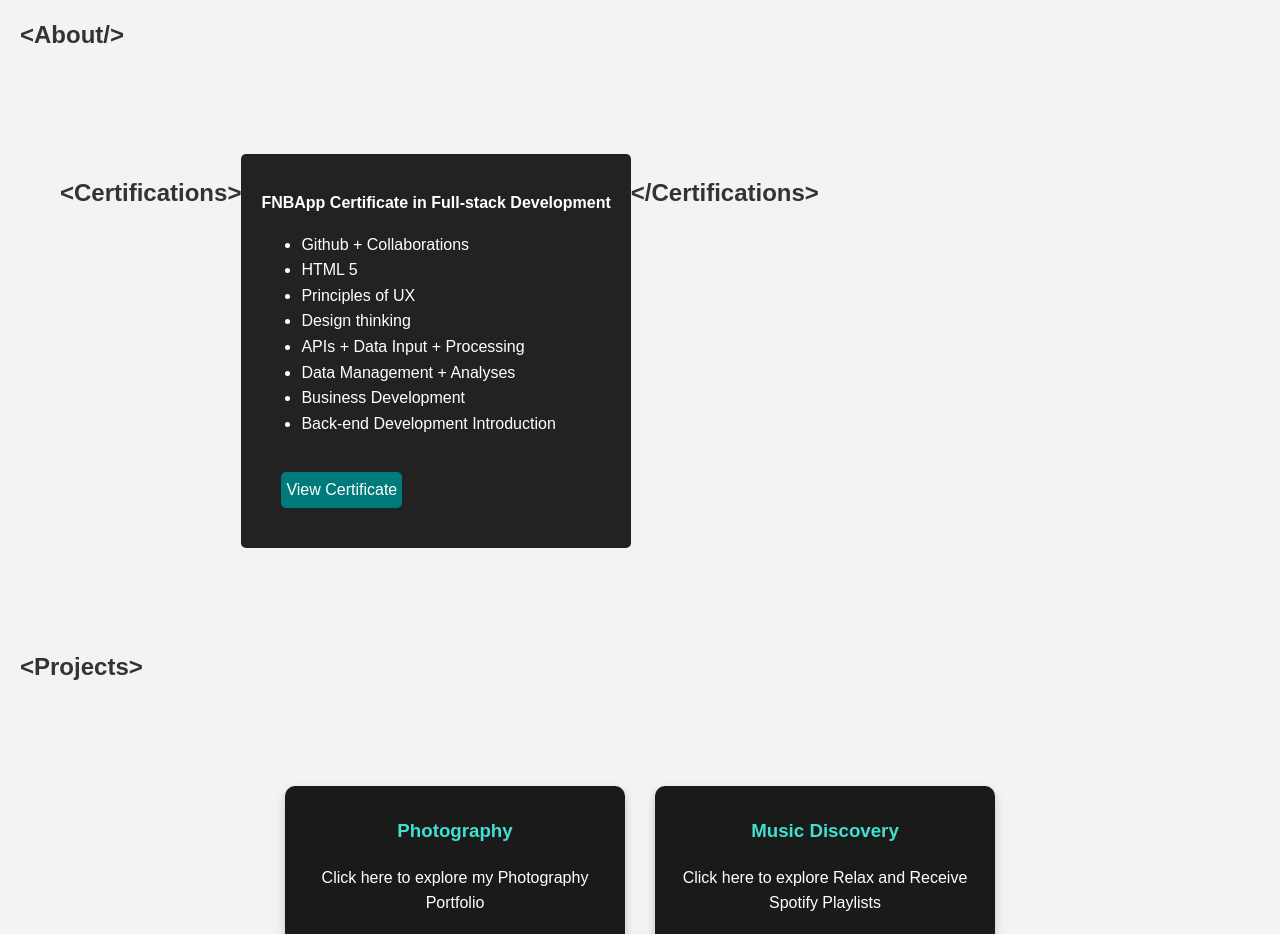
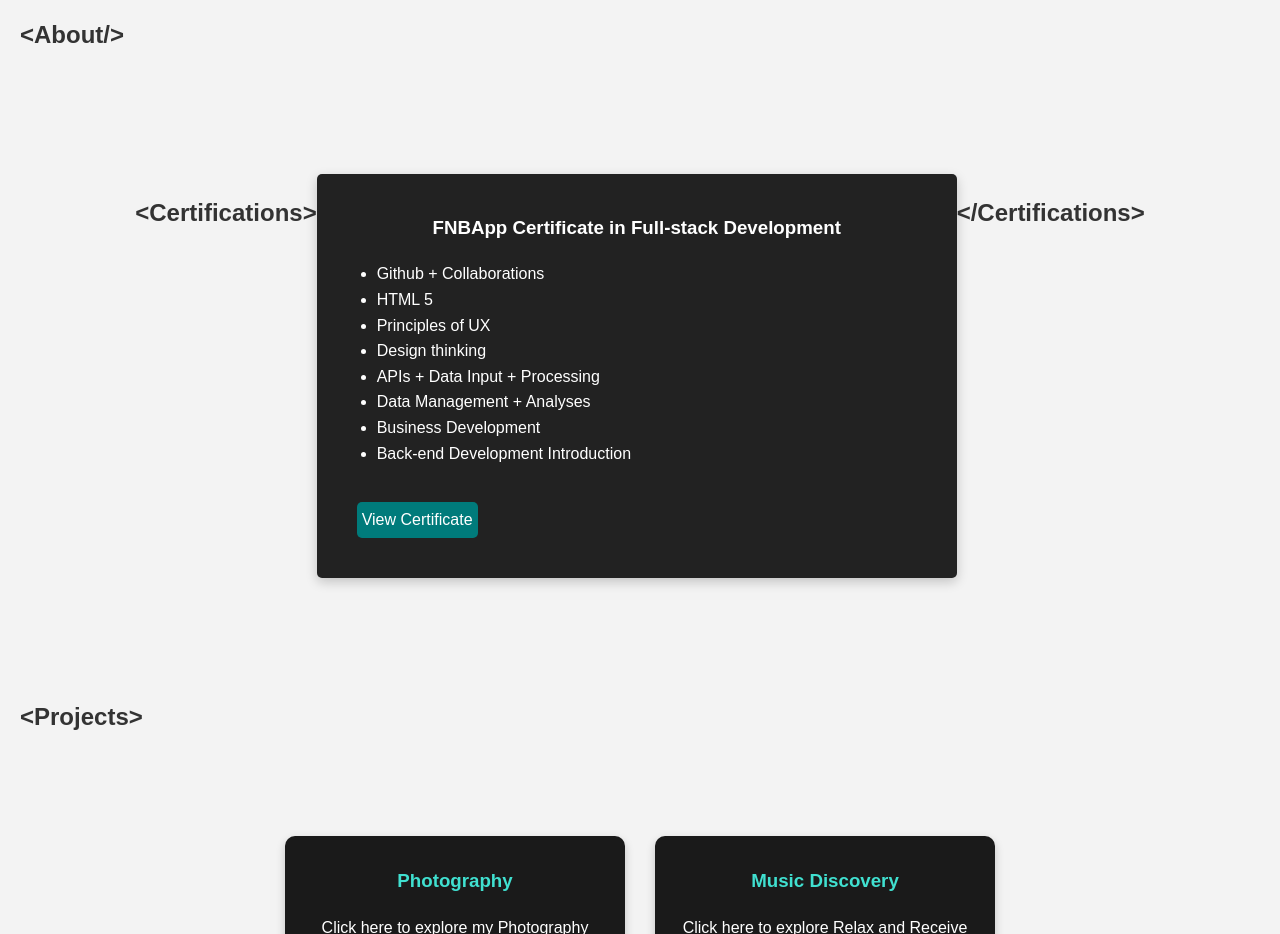
Before and after one commit to MphilisiDube/Figo-s-Portfolio, a plain HTML site: page index.html in a window 1280 px wide. Shown: the part 900-1834 px from the top of the page. Drawn offline with Linux system fonts and the light colour scheme.

Commit message:
chat changes

```diff
--- a/index.html
+++ b/index.html
@@ -56,7 +56,7 @@
         <section id="certifications">
             <h2>&ltCertifications&gt</h2>
             <div class="certifications-container">
-            <p class="certificate-title">FNBApp Certificate in Full-stack Development</p>
+            <h3 class="certificate-title">FNBApp Certificate in Full-stack Development</h3>
             <ul>
                 <li>Github + Collaborations</li>
                 <li>HTML 5</li>
--- a/style.css
+++ b/style.css
@@ -173,9 +173,9 @@
 }
 
 #certifications {
-    padding: 20px 60px;
+    padding: 40px 20px;
     display: flex;
-    flex-wrap: wrap;
+    justify-content: center;
 
 }
 
@@ -195,12 +195,13 @@
 .certifications-container{
     background-color: #222222;
     color: white;
-
+    max-width: 600px; /* keeps it from being too wide */
+    width: 100%;      /* makes it responsive */
+    box-shadow: 0 4px 12px rgba(0,0,0,0.2);
     padding: 20px;
     border-radius: 5px;
+}
 
-
-}
 .certificate-title{
     font-weight: bold;
 }
```
